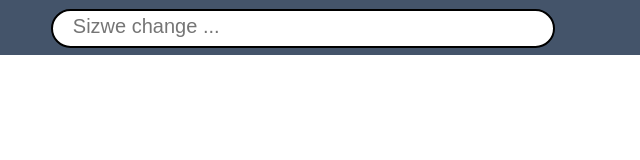
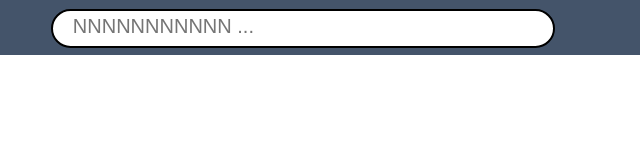
Before and after one commit to sizwembatha/cradle, a plain HTML site: page index.html in a window 1280 px wide. Shown: the full height of the page, 126-766 px from the left. Drawn offline with Linux system fonts and the light colour scheme; some icons are missing.

Commit message:
NNNNNNNN

```diff
--- a/index.html
+++ b/index.html
@@ -16,7 +16,7 @@
 					<ul>
 						<li>
 							<form>
-								<input type="text" placeholder="Sizwe change ..." class="searchbox">
+								<input type="text" placeholder="NNNNNNNNNNN ..." class="searchbox">
 							</form>
 						</li>
 							<li>
```
